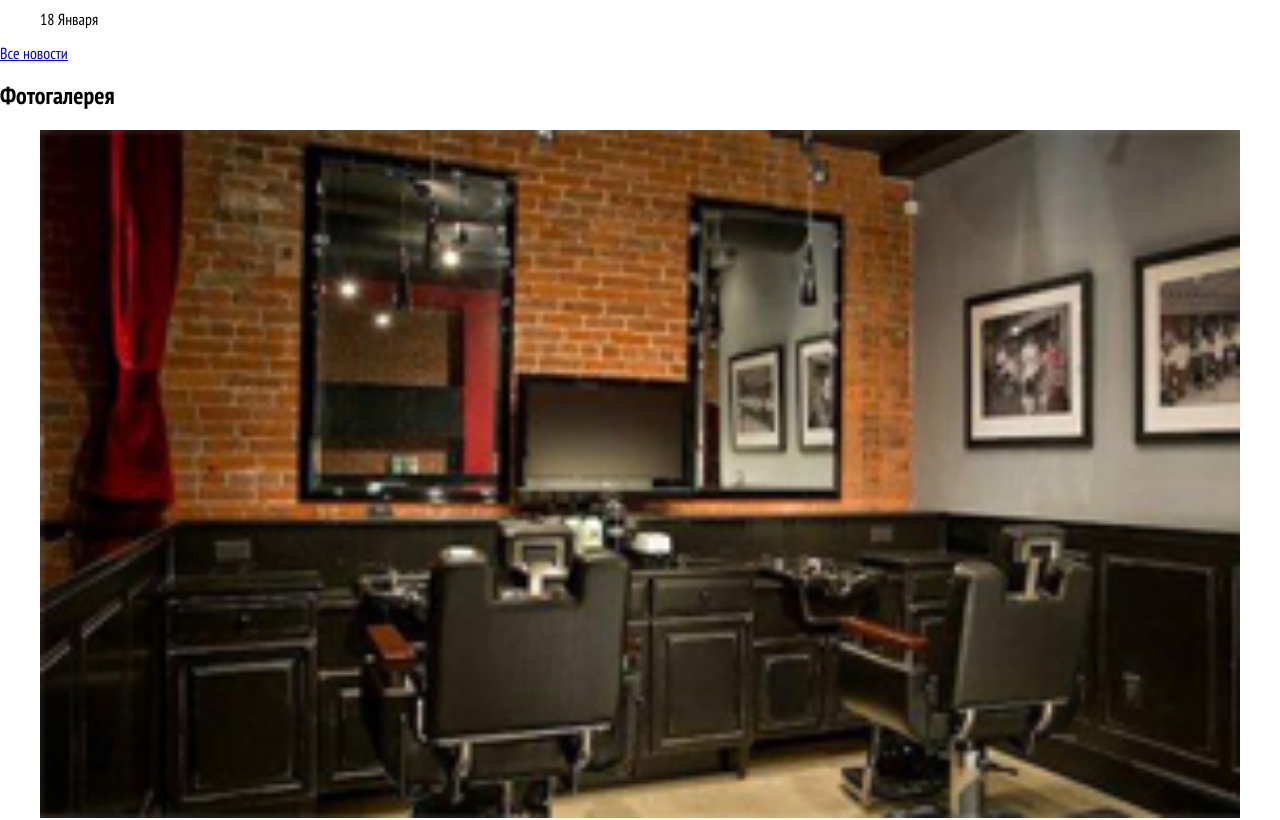
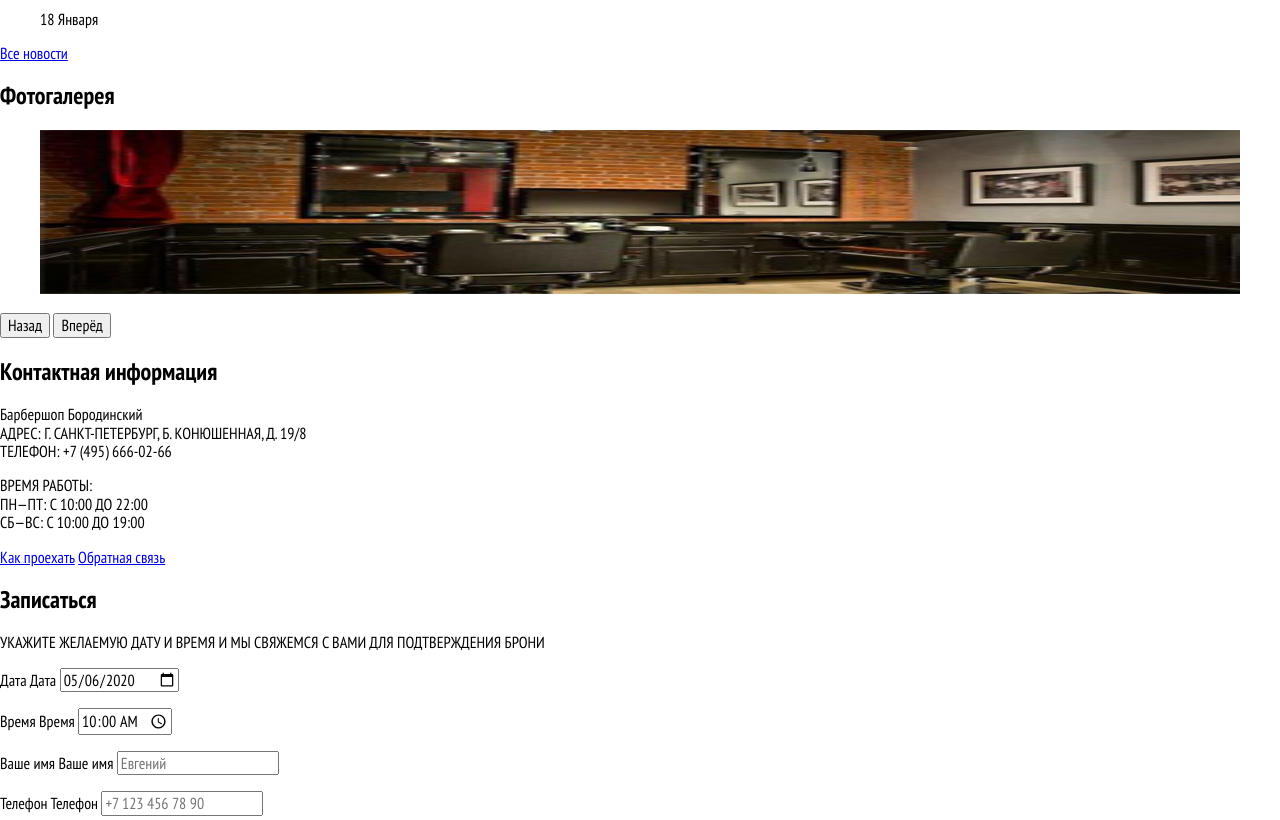
Before and after one commit to yuliajune/barbershop_borodinsky, a plain HTML site: page index.html in a window 1280 px wide. Shown: the part 800-1620 px from the top of the page. Drawn offline with Linux system fonts and the light colour scheme.

Commit message:
index gallery photo corrected

```diff
--- a/index.html
+++ b/index.html
@@ -69,7 +69,7 @@
         <section class="gallery">
             <h2>Фотогалерея</h2>
             <figure class="gallery-content">
-                <a href="#"><img src="img/photo-gallery.jpg" alt="Интерьер барбершопа Бородинский"></a>
+                <a href="#"><img src="img/photo-gallery.jpg" height="164" width="286" alt="Интерьер барбершопа Бородинский"></a>
             </figure>
             <button type="button" class="button gallery-button gallery-button-back">Назад</button>
             <button type="button" class="button gallery-button gallery-button-next">Вперёд</button>
```
